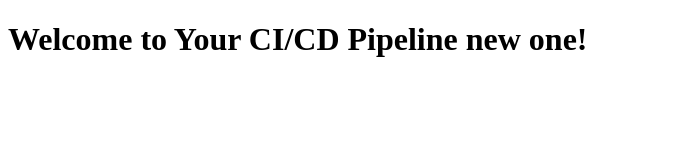
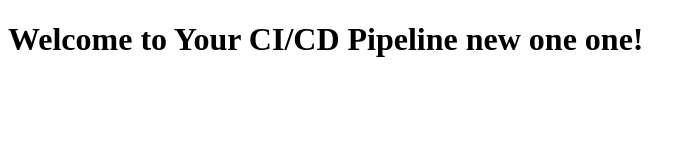
Before and after one commit to aryapillai/ci-cd-docker-project, a website: page views/index.html in a window 1280 px wide. Shown: the whole page, without its empty margins (0-696 px from the left). Drawn offline with Linux system fonts and the light colour scheme.

Commit message:
Update index.html

```diff
--- a/views/index.html
+++ b/views/index.html
@@ -6,6 +6,6 @@
     <title>CI/CD Pipeline with Jenkins & Docker</title>
 </head>
 <body>
-    <h1>Welcome to Your CI/CD Pipeline new one!</h1>
+    <h1>Welcome to Your CI/CD Pipeline new one one!</h1>
 </body>
 </html>
```
